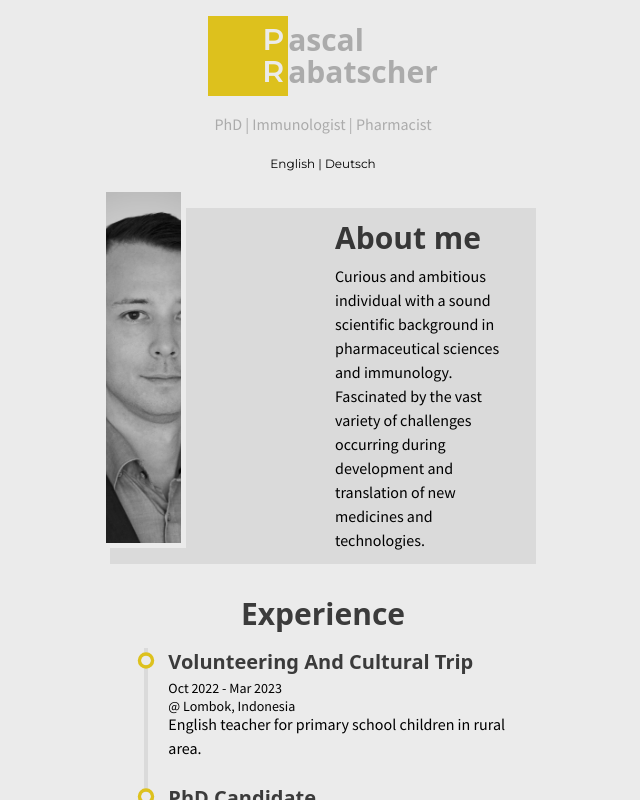
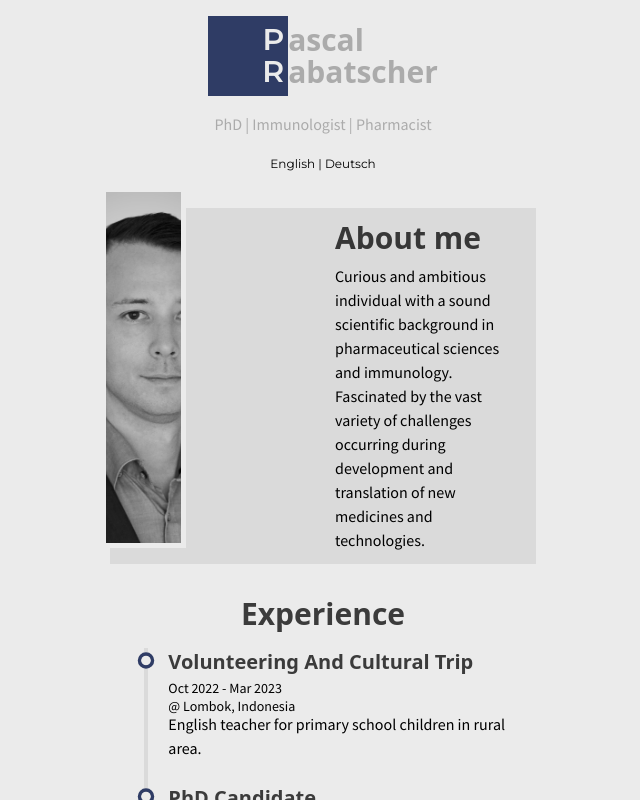
Before and after one commit to rabatscher/my-cv, a Next.js app: page / in a window 1280 px wide. Shown: the top 800 px of the page, without its empty margins (317-957 px from the left). Built offline with nearby package versions, Linux system fonts and the light colour scheme.

Commit message:
new blue

```diff
--- a/src/components/Education.js
+++ b/src/components/Education.js
@@ -25,7 +25,7 @@ const Detail = ({ title, location, period, detail, url, address }) => {
           <Link
             href={url}
             target="_blank"
-            className="hover:text-[#DDC11D] font-medium"
+            className="hover:text-[#2f3c65] font-medium"
           >
             <span className="flex relative">@ {location} </span>
           </Link>
--- a/src/components/ExperienceSection.js
+++ b/src/components/ExperienceSection.js
@@ -25,7 +25,7 @@ const Detail = ({ title, location, period, detail, address, url }) => {
           <Link
             href={url}
             target="_blank"
-            className="hover:text-[#DDC11D] font-medium"
+            className="hover:text-[#2f3c65] font-medium"
           >
             <span className="flex relative">@ {location} </span>
           </Link>
--- a/src/components/LiIcon.js
+++ b/src/components/LiIcon.js
@@ -20,7 +20,7 @@ const LiIcon = ({ referenz, color }) => {
           cx="75"
           cy="50"
           r="13"
-          className="stroke-[#DDC11D] stroke-[7px] fill-none"
+          className="stroke-[#2f3c65] stroke-[7px] fill-none"
           style={{ pathLength: scrollYProgress }}
         />
         <circle cx="75" cy="50" r="9" className={`stroke-0 fill-[#EBEBEB]`} />
--- a/src/components/Logo.js
+++ b/src/components/Logo.js
@@ -9,7 +9,7 @@ const Logo = () => {
     <>
       <div className="flex flex-nowrap justify-center my-4 ">
         <motion.div
-          className="w-20 h-20 bg-[#DDC11D] text-right pr-1 text-3xl text-[#EBEBEB] font-semibold"
+          className="w-20 h-20 bg-[#2f3c65] text-right pr-1 text-3xl text-[#EBEBEB] font-semibold"
           animate={{
             scale: [1, 1.4, 1.4, 1, 1],
             rotate: [0, 0, 270, 270, 0],
```
